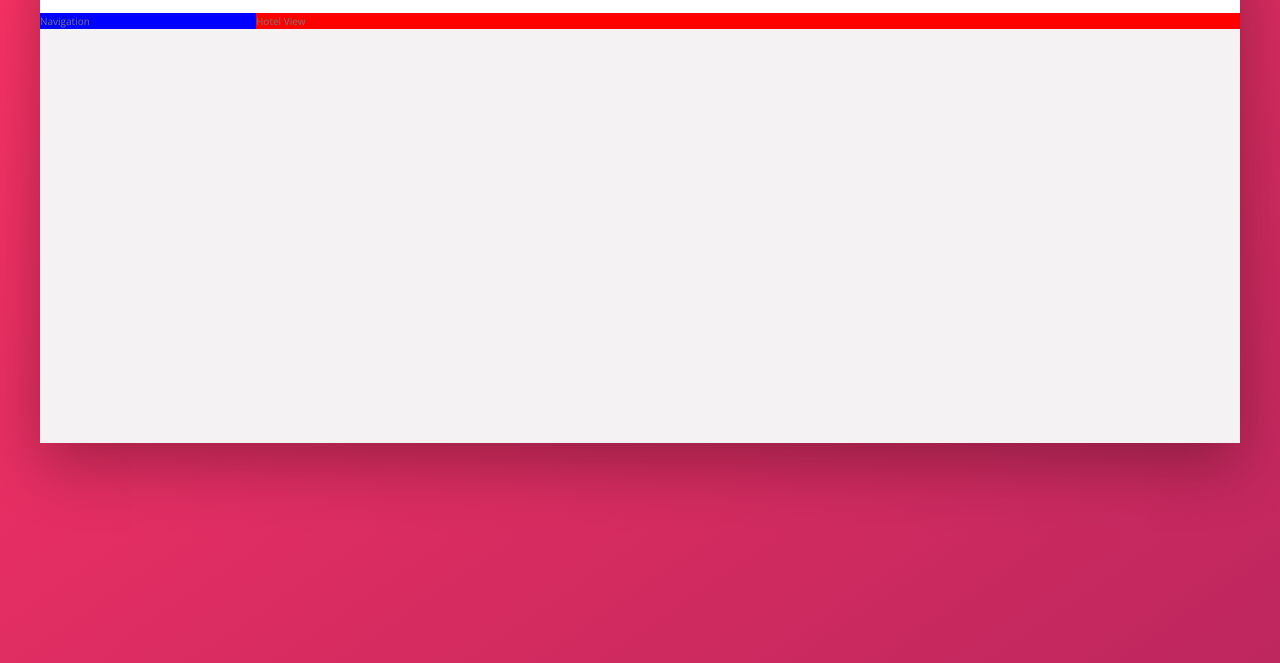
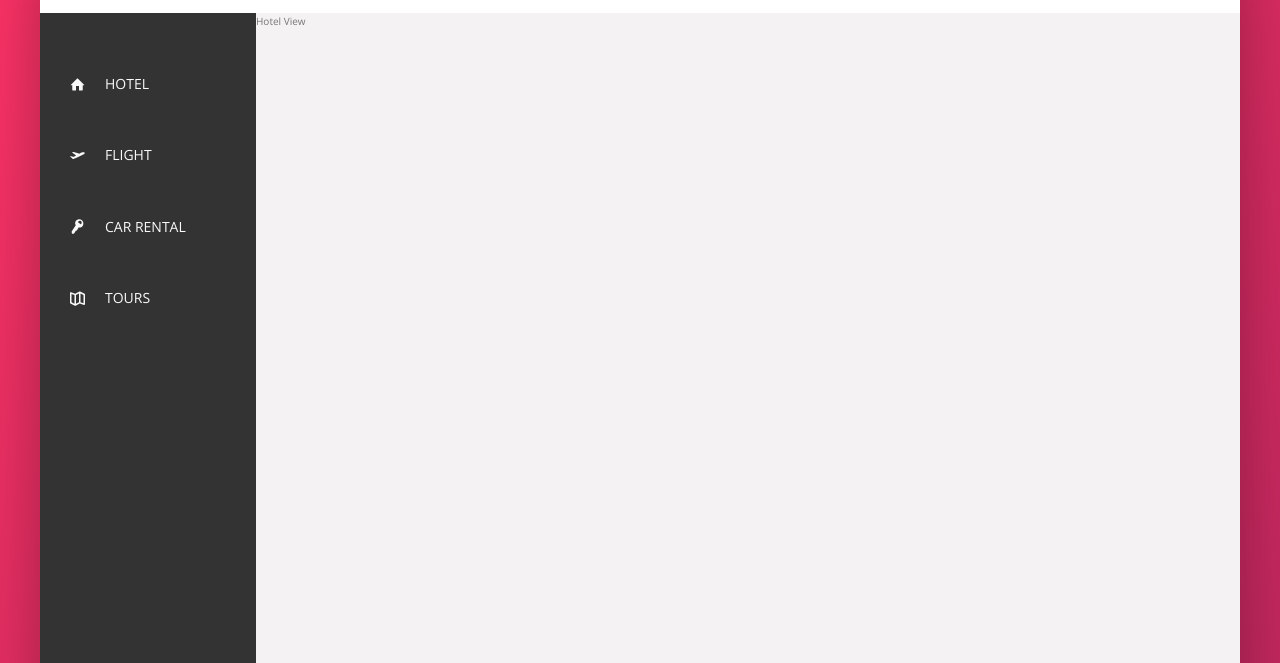
Before and after one commit to wahyualfarisi/trillo-project, a website: page index.html in a window 1280 px wide. Shown: the part 137-800 px from the top of the page. Drawn offline with nearby package versions, Linux system fonts and the light colour scheme.

Commit message:
clear sidebar

```diff
--- a/index.html
+++ b/index.html
@@ -43,7 +43,44 @@
             </header>
             <div class="content">
                 <nav class="sidebar">
-                    Navigation
+                    <ul class="side-nav">
+                        <li class="side-nav__item">
+                            <a href="#" class="side-nav__link">
+                                <svg class="side-nav__icon">
+                                    <use xlink:href="img/sprite.svg#icon-home"></use>
+                                </svg>
+                                <span>Hotel</span>
+                            </a>
+                        </li>
+                        <li class="side-nav__item">
+                            <a href="#" class="side-nav__link">
+                                <svg class="side-nav__icon">
+                                    <use xlink:href="img/sprite.svg#icon-aircraft-take-off"></use>
+                                </svg>
+                                <span>Flight</span>
+                            </a>
+                        </li>
+                        <li class="side-nav__item">
+                            <a href="#" class="side-nav__link">
+                                <svg class="side-nav__icon">
+                                    <use xlink:href="img/sprite.svg#icon-key"></use>
+                                </svg>
+                                <span>Car Rental</span>
+                            </a>
+                        </li>
+                        <li class="side-nav__item">
+                            <a href="#" class="side-nav__link">
+                                <svg class="side-nav__icon">
+                                    <use xlink:href="img/sprite.svg#icon-map"></use>
+                                </svg>
+                                <span>Tours</span>
+                            </a>
+                        </li>
+                    </ul>
+
+                    <div class="legal">
+                        &copy; 2020 by trillo, all rights reserved.
+                    </div>
                 </nav>
                 <main class="hotel-view">
                     Hotel View
--- a/sass/_components.scss
+++ b/sass/_components.scss
@@ -65,7 +65,6 @@
 
 ///USER NAV
 .user-nav {
-
     align-self: stretch;
 
     display: flex;
@@ -117,5 +116,55 @@
         border-radius: 50%;
         margin-right: 1rem;
     }
+}
 
+
+
+//////SIDE NAVIGATION
+.side-nav {
+    list-style: none;
+    font-size: 1.4rem;
+    margin-top: 4.5rem;
+
+
+    display: flex;
+    flex-direction: column;
+    justify-content: space-between;
+
+    &__item {
+        &:not(:last-child){
+            margin-bottom: 1.9rem;
+        }
+    }
+
+    &__link:link,
+    &__link:visited {
+        color: var(--color-grey-light-1);
+        text-decoration: none;
+        text-transform: uppercase;
+        display: block;
+        padding: 1.5rem 3rem;
+
+        display: flex;
+        align-items: center;
+    }
+
+    &__icon {
+        height: 1.5rem;
+        width: 1.5rem;
+        margin-right: 2rem;
+        fill: currentColor;
+    }
 }
+
+
+
+
+
+//////LEGAL TEXT
+.legal {
+    font-size: 1rem;
+    text-align: center;
+    color: #fff;
+    padding: 4rem;
+}
--- a/sass/_layout.scss
+++ b/sass/_layout.scss
@@ -22,11 +22,18 @@
 }
 
 .sidebar {
-    background: blue;
+    background: var(--color-grey-dark-1);
     flex: 0 0 18%;
+
+    display: flex;
+    flex-direction: column;
+    justify-content: space-between;
 }
 
 .hotel-view {
-    background: red;
+
     flex: 1;
+
+    // background: red;
+    height: 80rem;
 }
```
Also changed, not shown: css/style.css.
